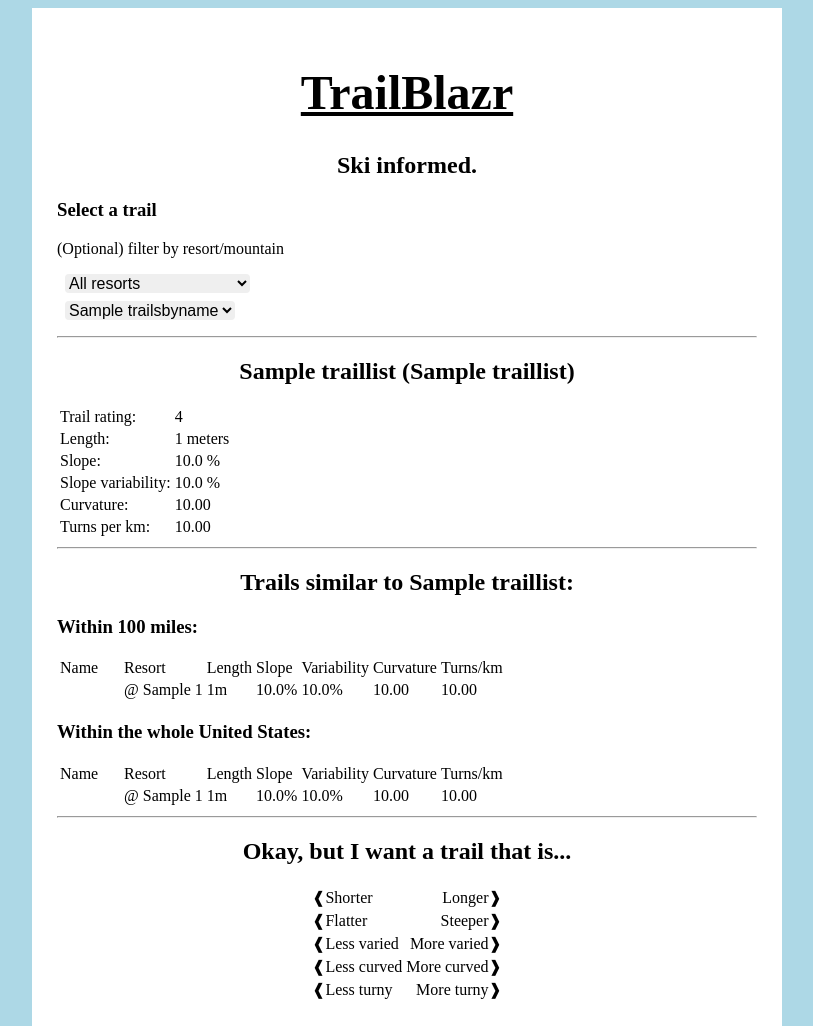
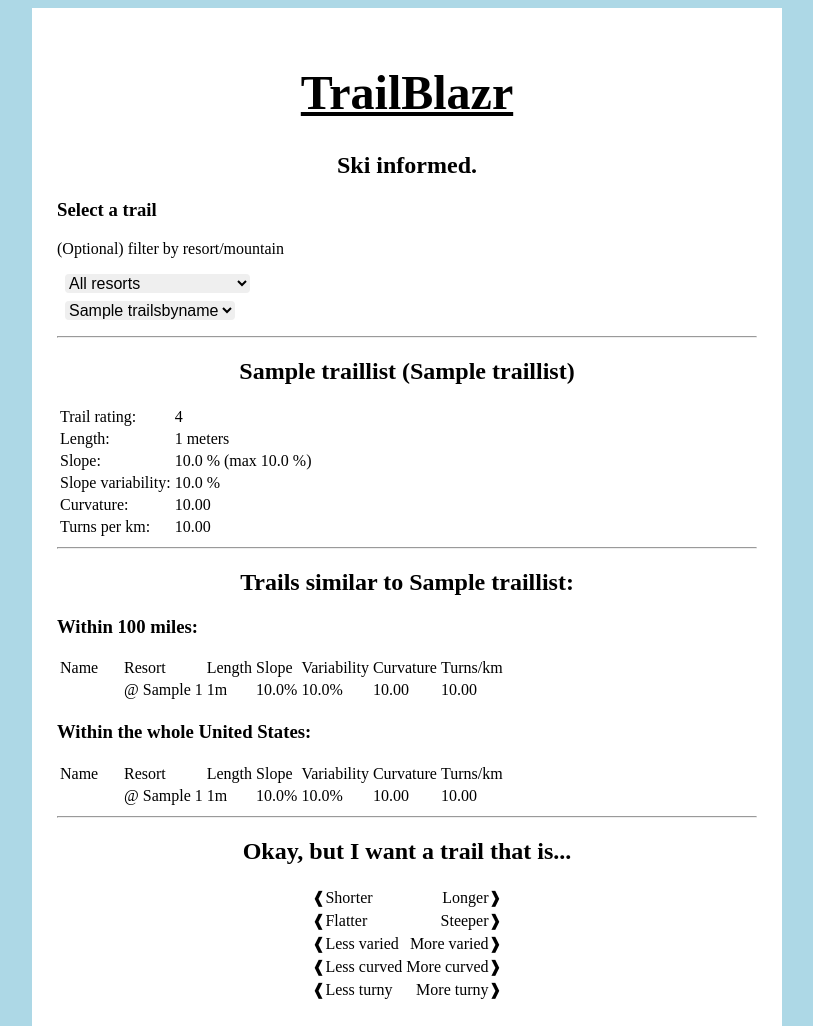
Before and after one commit to dsklein/Trailblazr, a Flask app: template app/templates/index.html in a window 1280 px wide. Shown: the top 1026 px of the page, without its empty margins (233-1046 px from the left). Run offline with Flask 2, Linux system fonts and the light colour scheme; the template is opened without the code that fills it: most values are stand-ins (such as "Sample title", 1, 10 or a date in 2020); parts of the project's set-up code (start-up, migrations or seed data) failed here and were passed over; some libraries are stand-ins or nearby versions.

Commit message:
Minor UI tweaks and improvements

```diff
--- a/app/static/custom.css
+++ b/app/static/custom.css
@@ -52,6 +52,7 @@ td a:hover{
 
 td.easy {
 	background-color: green;
+	border-radius: 4px;
 	color: white;
 }
 
@@ -61,15 +62,17 @@ td.easy:before {
 
 td.intermediate {
 	background-color: blue;
+	border-radius: 4px;
 	color: white;
 }
 
 td.intermediate:before {
-	content: '\25FC\0020';
+	content: '\25FC\0020'; /* 25FC works fine on chrome and firefox, but has problems on android chrome. 25FB works on android, but is hollow on chrome. */
 }
 
 td.advanced {
 	background-color: black;
+	border-radius: 4px;
 	color: white;
 }
 
@@ -79,6 +82,7 @@ td.advanced:before {
 
 td.expert {
 	background-color: gray;
+	border-radius: 4px;
 	color: white;
 }
 
--- a/app/templates/index.html
+++ b/app/templates/index.html
@@ -62,7 +62,7 @@
   </tr>
   <tr>
 	<td>Slope:</td>
-	<td>{{ '%3.1f' % (traillist[selectedtrail]['slope'] * 100.0) }} %</td>
+	<td>{{ '%3.1f' % (traillist[selectedtrail]['slope'] * 100.0) }} % (max {{ '%3.1f' % (traillist[selectedtrail]['max_slope'] * 100.0) }} %)</td>
   </tr>
   <tr>
 	<td>Slope variability:</td>
--- a/data/run_model.py
+++ b/data/run_model.py
@@ -200,6 +200,7 @@ for i,row in df3.iterrows():
 	resortid = df['resort_id'][nodeid]
 	state = df['state'][nodeid]
 	last_coord = df['last_coord'][nodeid]
+	max_slope = df['max_slope'][nodeid]
 	# Features (and label)
 	slope = row['total_slope']
 	sinu  = row['sinuosity']
@@ -208,7 +209,7 @@ for i,row in df3.iterrows():
 	spread = row['slope_spread']
 	label = int(labels[count])
 	slope_dict[nodeid] = {'id':nodeid, 'name':name, 'label':label,
-	                      'last_coord':last_coord,
+	                      'last_coord':last_coord, 'max_slope':max_slope,
 	                      'rating':rating,'slope':slope, 'sinuosity':sinu,
 	                      'length':length, 'inflect':inflect, 'spread':spread,
 	                      'resort_name':resortname, 'resort_id':resortid, 'state':state}
```
